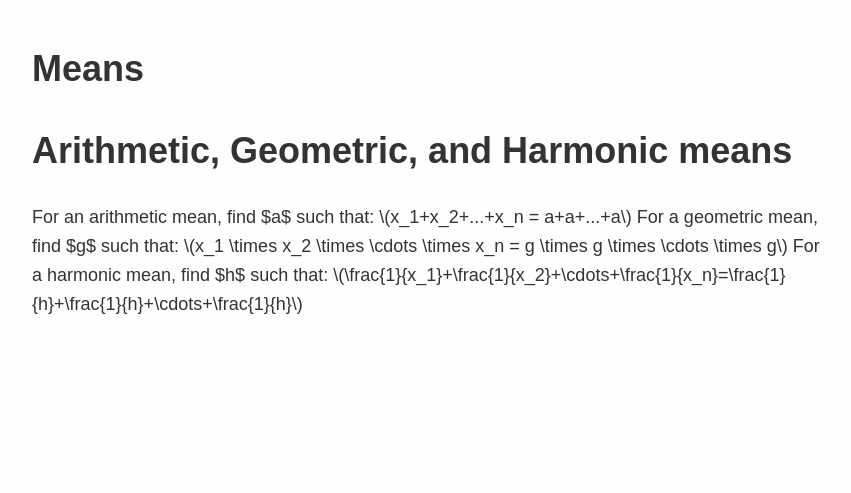
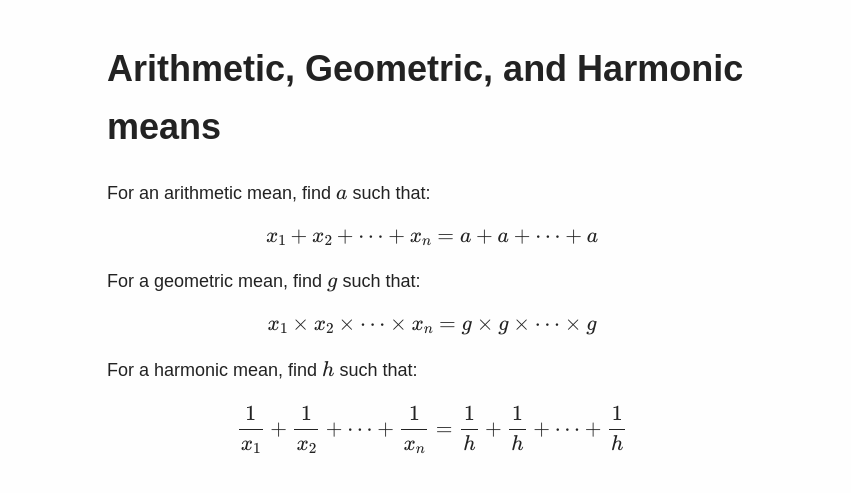
Before and after one commit to arussellk/arussellk.github.io, a Jekyll site: the page built from _pages/means.md, in a window 1280 px wide. Shown: the top 493 px of the page, without its empty margins (208-1059 px from the left). Built offline with Jekyll 4.4.1, drawn with Linux system fonts in a browser that asks for light colours; formulas are drawn with MathJax 3.

Commit message:
Style code blocks, add math support

```diff
--- /dev/null
+++ b/_includes/mathjax.html
@@ -0,0 +1 @@
+<script type="text/javascript" src="https://cdnjs.cloudflare.com/ajax/libs/mathjax/2.7.6/MathJax.js?config=TeX-AMS-MML_HTMLorMML"></script>
--- a/_layouts/default.html
+++ b/_layouts/default.html
@@ -4,6 +4,9 @@
     <meta charset="utf-8">
     <title>{{ page.title }}</title>
     <link href="/css/main.css" rel="stylesheet">
+    {% if page.has_math %}
+      {% include mathjax.html %}
+    {% endif %}
   </head>
   <body>
     <h1>{{ page.title }}</h1>
--- a/_pages/means.md
+++ b/_pages/means.md
@@ -1,19 +1,23 @@
 ---
 layout: default
-title: Means
+title: Arithmetic, Geometric, and Harmonic means
+has_math: true
 ---
 
-# Arithmetic, Geometric, and Harmonic means
+For an arithmetic mean, find $$a$$ such that:
 
-For an arithmetic mean, find $a$ such that:
 $$
-x_1+x_2+...+x_n = a+a+...+a
+x_1+x_2+\cdots+x_n = a+a+\cdots+a
 $$
-For a geometric mean, find $g$ such that:
+
+For a geometric mean, find $$g$$ such that:
+
 $$
 x_1 \times x_2 \times \cdots \times x_n = g \times g \times \cdots \times g
 $$
-For a harmonic mean, find $h$ such that:
+
+For a harmonic mean, find $$h$$ such that:
+
 $$
 \frac{1}{x_1}+\frac{1}{x_2}+\cdots+\frac{1}{x_n}=\frac{1}{h}+\frac{1}{h}+\cdots+\frac{1}{h}
 $$
--- a/css/main.scss
+++ b/css/main.scss
@@ -10,17 +10,23 @@ html {
 
 body {
   margin: 40px auto;
-  max-width: 800px;
+  max-width: 650px;
   line-height: 1.6;
   font-family: sans-serif;
-  color: #333;
+  color: #222;
   font-size: 18px;
 }
 
 pre {
-  background: #eee;
+  background-color: #eee;
   margin: 0;
   padding: 10px;
   border-radius: 5px;
-  border: 1px solid black;
+  border: 1px solid #d4d4d4;
 }
+
+p > code {
+  background-color: #eee;
+  border-radius: 5px;
+  padding: 0 5px;
+}
```
